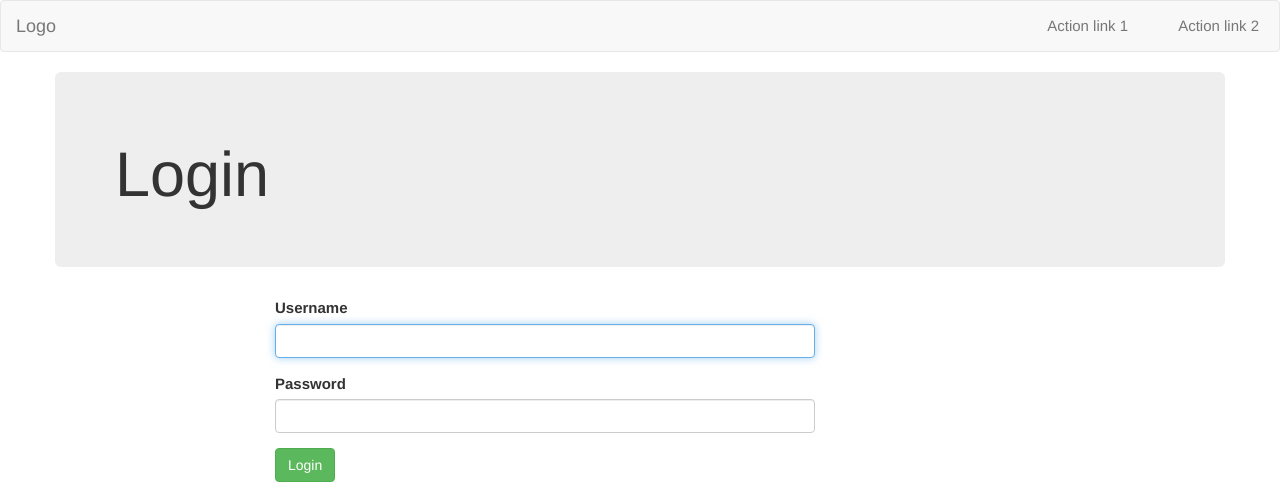
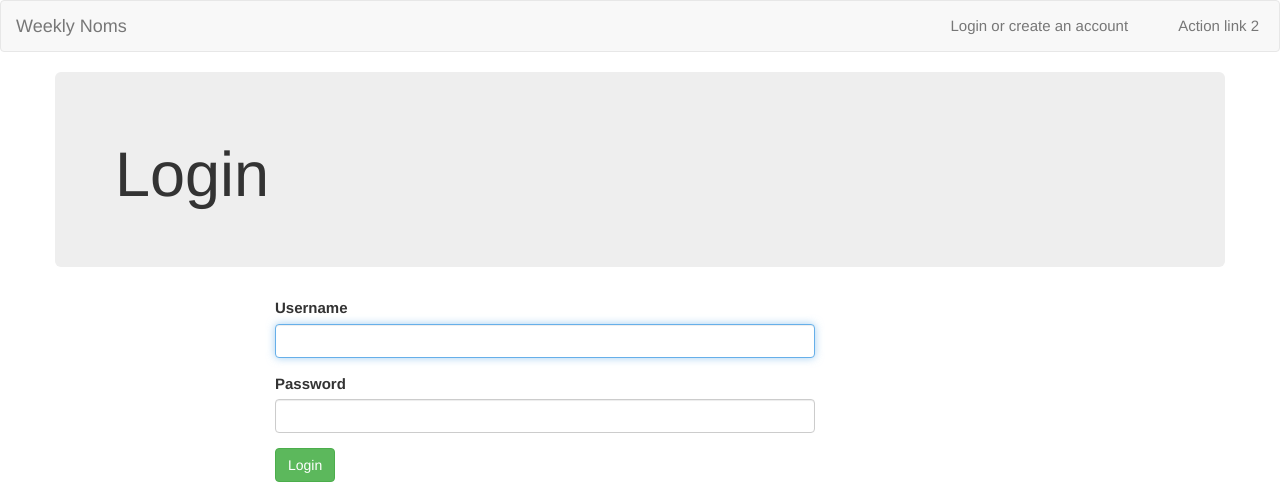
Before and after one commit to apprentiCollabs/weekly_noms, a Django app: page /login/ in a window 1280 px wide. Shown: the top 496 px of the page. Run offline with Django 3.2, Linux system fonts and the light colour scheme; parts of the project's set-up code (start-up, migrations or seed data) failed here and were passed over; some libraries are stand-ins or nearby versions.

Commit message:
Add conditional links on menu bar

```diff
--- a/meal_planner/user_manager/templates/user_manager/base.html
+++ b/meal_planner/user_manager/templates/user_manager/base.html
@@ -23,13 +23,15 @@
 
     <nav class="navbar navbar-default">
         <a href="#" class="navbar-brand">
-            Logo
+            Weekly Noms
         </a>
         <ul class="nav navbar-nav navbar-right">
             <li>
-                <a href="#">
-                    Action link 1
-                </a>
+                {% if user.is_authenticated %}
+                    <a href="{% url 'meals:all_recipes' %}">Your Recipes</a>
+                {% else %}
+                    <a href="/">Login or create an account</a>
+                {% endif %}
             </li>
             <li>
                 <a href="#">
```
Also changed, not shown: meal_planner/db.sqlite3.
